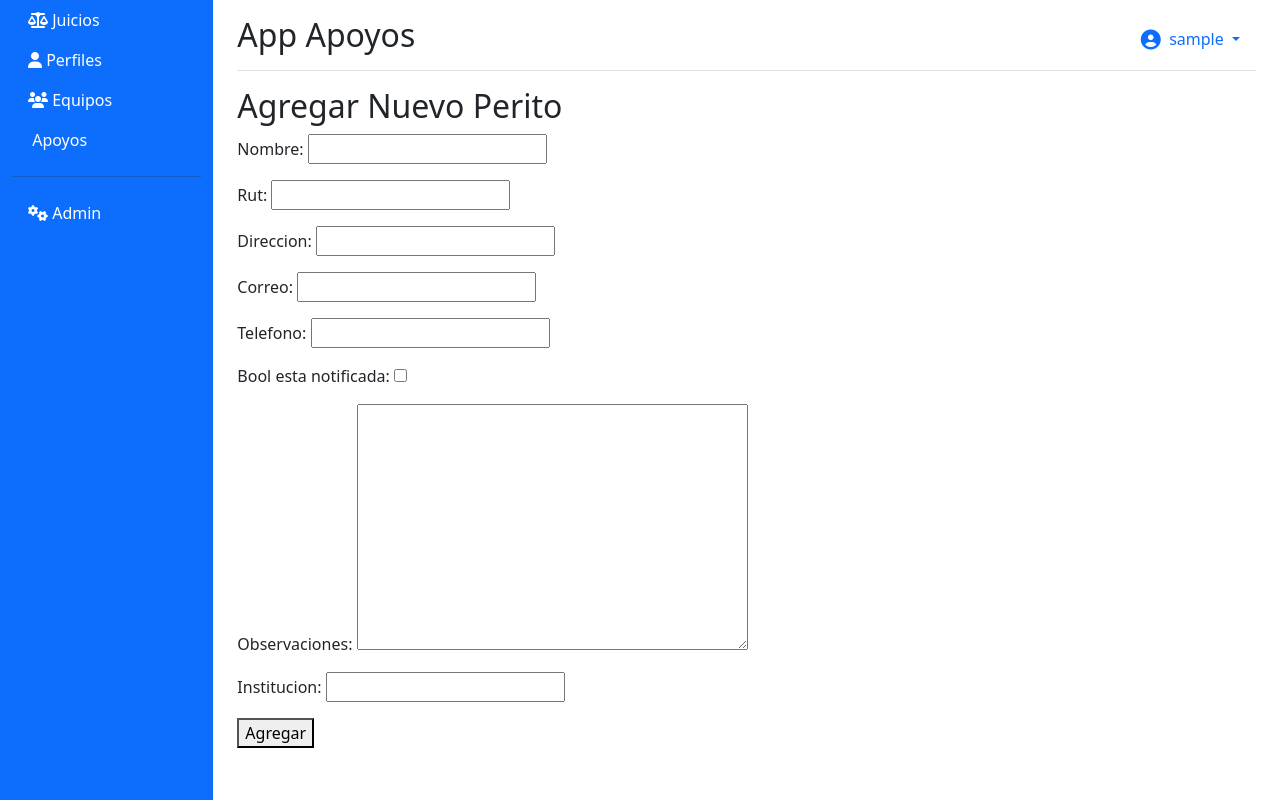
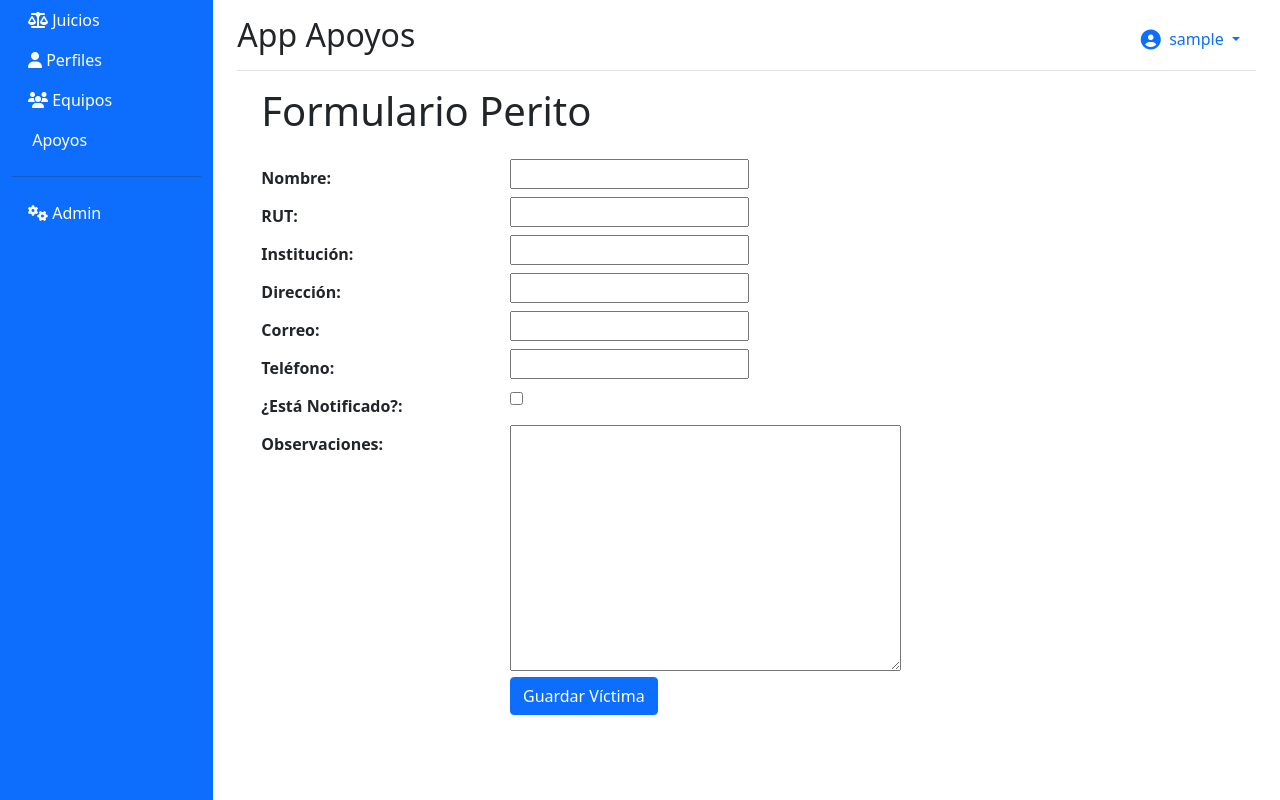
Before and after one commit to JOSELAGOSG/uravit_django, a Django app: page /juicio/1/create-perito/ in a window 1280 px wide. Run offline with Django 4.2, Linux system fonts and the light colour scheme; the visitor is signed in with stand-in values (Sample User, id 1); some libraries are stand-ins or nearby versions.

Commit message:
Perito CRUD production ready

```diff
--- a/uravit/trial/models.py
+++ b/uravit/trial/models.py
@@ -93,6 +93,8 @@ class Perito(Persona):
     def get_update_url(self):
         return reverse('trial:perito-update', args=[self.pk])
 
+    def get_delete_url(self):
+        return reverse('trial:perito-delete', args=[self.pk])
 
 ESTADO_APOYO = [('so', 'Solicitado'), ('co', 'En Coordinación'), ('ej', 'Ejecutado')]
 
--- a/uravit/trial/templates/trial/perito/perito_detail.html
+++ b/uravit/trial/templates/trial/perito/perito_detail.html
@@ -6,17 +6,18 @@
 <div class="container">
   <h1 class="mt-3">Perito: {{ perito.nombre }}</h1>
   <a href="{{ perito.get_update_url }}" class="btn btn-primary">Editar perito</a>
+  <a href="{{ perito.get_delete_url }}" class="btn btn-danger">Eliminar perito</a>
 
   <ul class="list-group mt-4">
     <li class="list-group-item"><strong>Nombre:</strong> {{ perito.nombre }}</li>
     <li class="list-group-item"><strong>RUT:</strong> {{ perito.rut }}</li>
+    <li class="list-group-item"><strong>Institución:</strong> {{ perito.institucion }}</li>
     <li class="list-group-item"><strong>Dirección:</strong> {{ perito.direccion }}</li>
     <li class="list-group-item"><strong>Correo:</strong> {{ perito.correo }}</li>
     <li class="list-group-item"><strong>Teléfono:</strong> {{ perito.telefono }}</li>
-    <li class="list-group-item"><strong>Notificada:</strong> {{ perito.bool_esta_notificada }}</li>
+    <li class="list-group-item"><strong>Notificado:</strong> {{ perito.bool_esta_notificada|yesno:"Sí,No" }}</li>
     <li class="list-group-item"><strong>Observaciones:</strong> {{ perito.observaciones }}</li>
     <li class="list-group-item"><strong>Juicio:</strong> {{ perito.juicio }}</li>
-    <li class="list-group-item"><strong>Institución:</strong> {{ perito.institucion }}</li>
   </ul>
 
   <a href="{{ perito.juicio.get_absolute_url }}" class="btn btn-secondary mt-3">Volver a juicio</a>
--- a/uravit/trial/templates/trial/perito/perito_form.html
+++ b/uravit/trial/templates/trial/perito/perito_form.html
@@ -1,10 +1,74 @@
 {% extends 'base.html' %}
 
 {% block content %}
-  <h2>Agregar Nuevo Perito</h2>
-  <form method="post">
+<div class="container">
+  <h1 class="mt-3">Formulario Perito</h1>
+
+  <form method="post" enctype="multipart/form-data" class="my-4">
     {% csrf_token %}
-    {{ form.as_p }}
-    <button type="submit">Agregar</button>
+
+    <div class="form-group row">
+      <label for="{{ form.nombre.id_for_label }}" class="col-sm-3 col-form-label"><strong>Nombre:</strong></label>
+      <div class="col-sm-9">
+        {{ form.nombre }}
+      </div>
+    </div>
+
+    <div class="form-group row">
+      <label for="{{ form.rut.id_for_label }}" class="col-sm-3 col-form-label"><strong>RUT:</strong></label>
+      <div class="col-sm-9">
+        {{ form.rut }}
+      </div>
+    </div>
+
+    <div class="form-group row">
+      <label for="{{ form.institucion.id_for_label }}" class="col-sm-3 col-form-label"><strong>Institución:</strong></label>
+      <div class="col-sm-9">
+        {{ form.institucion }}
+      </div>
+    </div>
+
+    <div class="form-group row">
+      <label for="{{ form.direccion.id_for_label }}" class="col-sm-3 col-form-label"><strong>Dirección:</strong></label>
+      <div class="col-sm-9">
+        {{ form.direccion }}
+      </div>
+    </div>
+
+    <div class="form-group row">
+      <label for="{{ form.correo.id_for_label }}" class="col-sm-3 col-form-label"><strong>Correo:</strong></label>
+      <div class="col-sm-9">
+        {{ form.correo }}
+      </div>
+    </div>
+
+    <div class="form-group row">
+      <label for="{{ form.telefono.id_for_label }}" class="col-sm-3 col-form-label"><strong>Teléfono:</strong></label>
+      <div class="col-sm-9">
+        {{ form.telefono }}
+      </div>
+    </div>
+
+    <div class="form-group row">
+      <label for="{{ form.bool_esta_notificada.id_for_label }}" class="col-sm-3 col-form-label"><strong>¿Está Notificado?:</strong></label>
+      <div class="col-sm-9">
+        {{ form.bool_esta_notificada }}
+      </div>
+    </div>
+
+    <div class="form-group row">
+      <label for="{{ form.observaciones.id_for_label }}" class="col-sm-3 col-form-label"><strong>Observaciones:</strong></label>
+      <div class="col-sm-9">
+        {{ form.observaciones }}
+      </div>
+    </div>
+
+
+    <div class="form-group row">
+      <div class="col-sm-9 offset-sm-3">
+        <button type="submit" class="btn btn-primary">Guardar Víctima</button>
+      </div>
+    </div>
   </form>
+</div>
 {% endblock %}
--- a/uravit/trial/views.py
+++ b/uravit/trial/views.py
@@ -163,7 +163,7 @@ class PeritoDeleteView(DeleteView):
     def get_success_url(self):
         perito = self.object
         juicio_pk = perito.juicio.pk
-        return reverse_lazy('juicio-detail', kwargs={'pk': juicio_pk})
+        return reverse_lazy('trial:juicio-detail', kwargs={'pk': juicio_pk})
 
 # Perfil CRUD
 
```
Also changed, not shown: uravit/trial/templates/trial/perito/perito_confirm_delete.html (+18 -0 lines).
